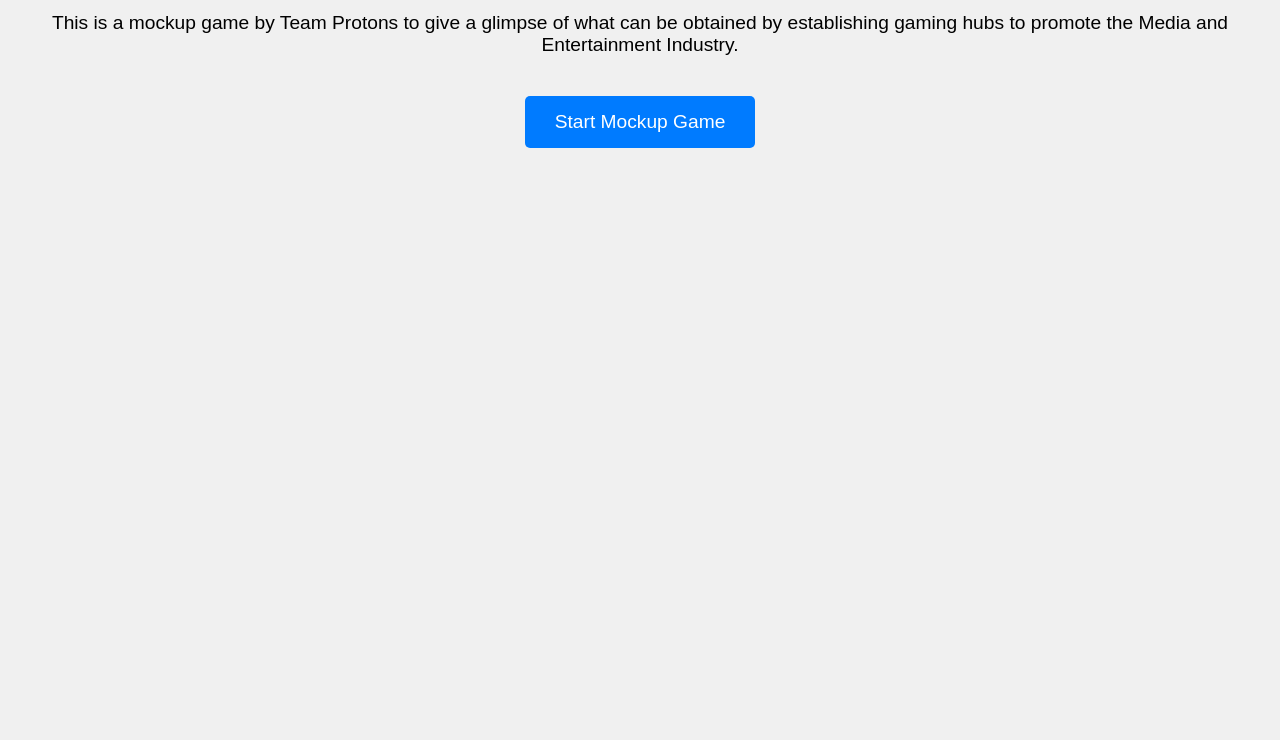
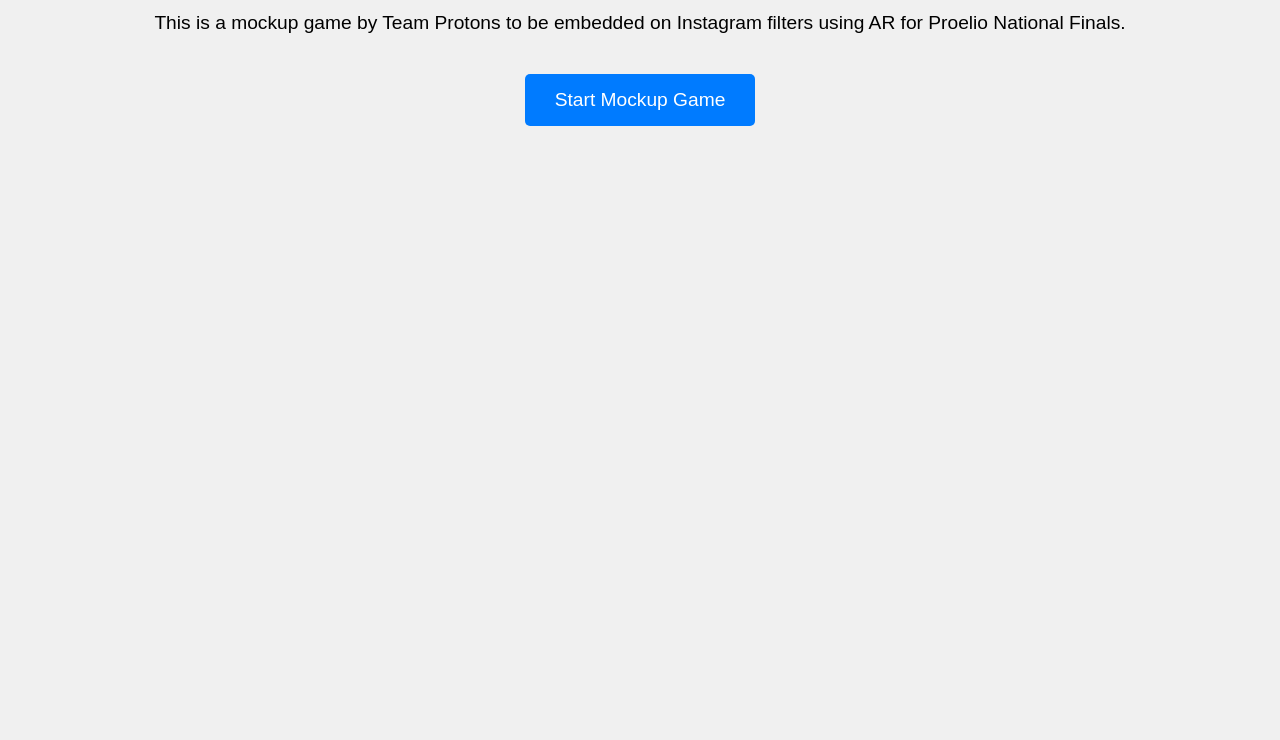
Before and after one commit to ASTHAPRAGYA/game-mockup, a plain HTML site: page index.html in a window 1280 px wide. Shown: the part 80-820 px from the top of the page. Drawn offline with Linux system fonts and the light colour scheme; some packages are replaced by stand-ins of ours; a script that the page names is missing.

Commit message:
Update index.html

```diff
--- a/index.html
+++ b/index.html
@@ -57,7 +57,7 @@
 <body>
 
   <h1>Welcome POWERPITCH</h1>
-  <p>This is a mockup game by Team Protons to give a glimpse of what can be obtained by establishing gaming hubs to promote the Media and Entertainment Industry.</p>
+  <p>This is a mockup game by Team Protons to be embedded on Instagram filters using AR  for Proelio National Finals.</p>
 
   <button class="btn" onclick="startGame()">Start Mockup Game</button>
 
```
